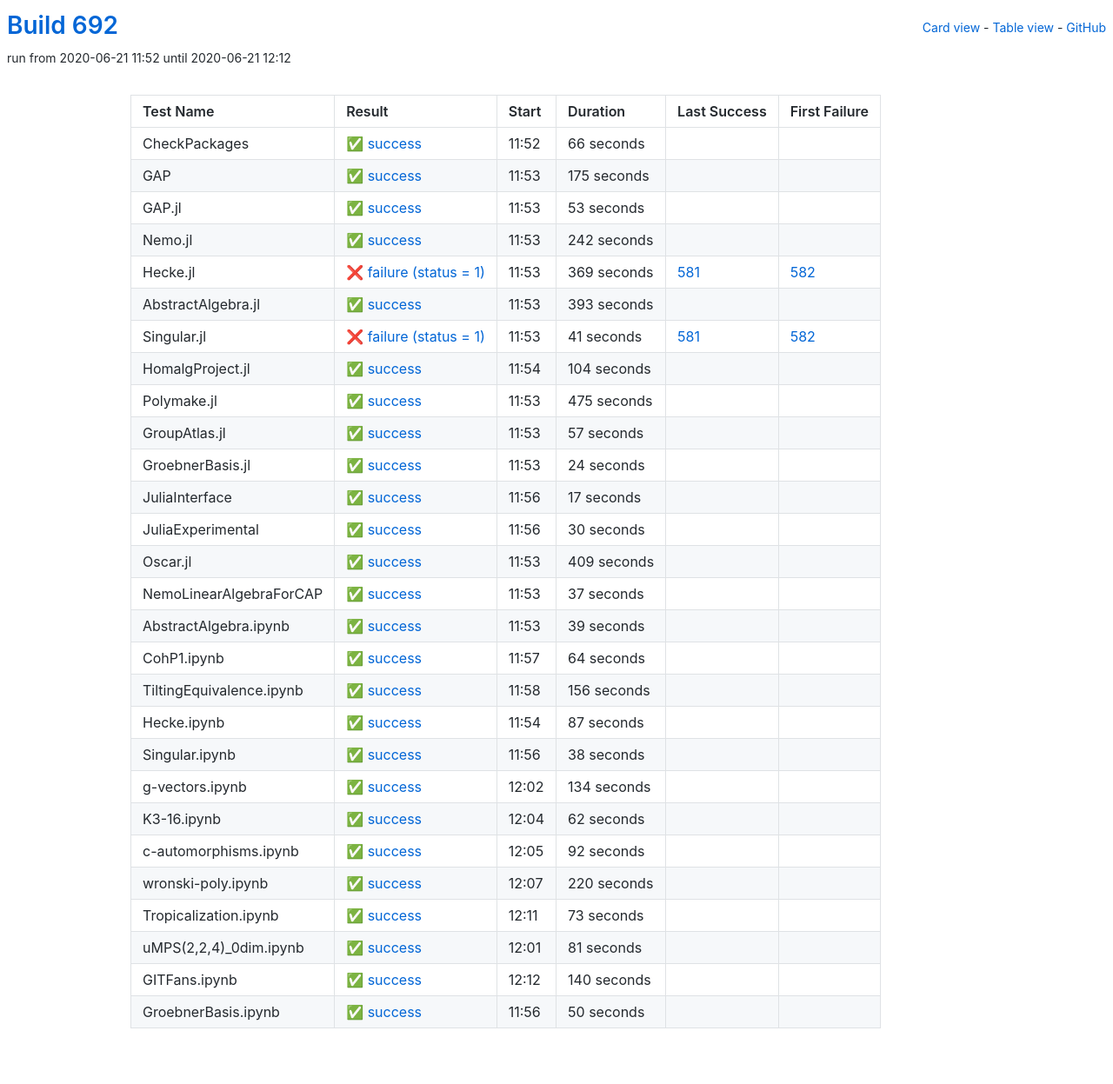
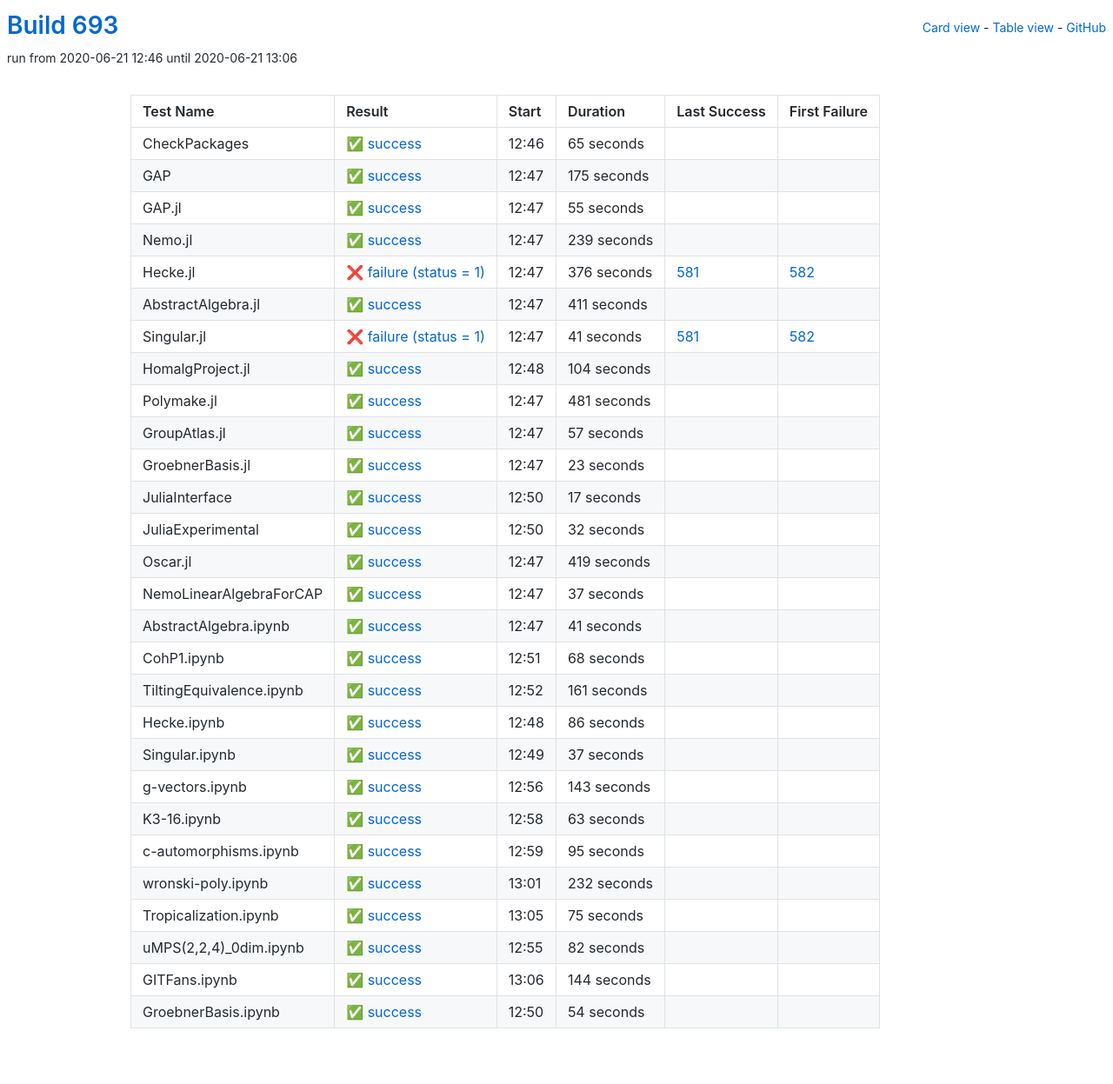
Before and after one commit to oscar-system/oscar-ci-status-1.4, a Jekyll site: the page built from table.html, in a window 1280 px wide. Shown: the whole page at 87% size. Built offline with Jekyll 4.4.1, drawn with Linux system fonts in a browser that asks for light colours.

Commit message:
Build #693

```diff
--- a/_data/ci.yml
+++ b/_data/ci.yml
@@ -1,6 +1,6 @@
 ---
-build: 692
-build_url: https://oscarci.mathematik.uni-kl.de/job/oscar-julia-1.4/692/
+build: 693
+build_url: https://oscarci.mathematik.uni-kl.de/job/oscar-julia-1.4/693/
 job: oscar-julia-1.4
 organization: oscar-system
 repo: oscar-ci-status-1.4
@@ -8,20 +8,20 @@ repourl: https://github.com/oscar-system/oscar-ci-status-1.4
 tests:
 - name: CheckPackages
   id: checkpackages
-  log: https://oscarci.mathematik.uni-kl.de/job/oscar-julia-1.4/692/artifact/logs/build-692/CheckPackages.log
-  start: 2020-06-21 11:52
+  log: https://oscarci.mathematik.uni-kl.de/job/oscar-julia-1.4/693/artifact/logs/build-693/CheckPackages.log
+  start: 2020-06-21 12:46
   success: true
   exitcode: 0
   status: success
-  duration: 66
+  duration: 65
   last_success: false
   last_success_url:
   first_failure: false
   first_failure_url:
 - name: GAP
   id: gap
-  log: https://oscarci.mathematik.uni-kl.de/job/oscar-julia-1.4/692/artifact/logs/build-692/GAP.log
-  start: 2020-06-21 11:53
+  log: https://oscarci.mathematik.uni-kl.de/job/oscar-julia-1.4/693/artifact/logs/build-693/GAP.log
+  start: 2020-06-21 12:47
   success: true
   exitcode: 0
   status: success
@@ -32,56 +32,56 @@ tests:
   first_failure_url:
 - name: GAP.jl
   id: gap-jl
-  log: https://oscarci.mathematik.uni-kl.de/job/oscar-julia-1.4/692/artifact/logs/build-692/GAP.jl.log
-  start: 2020-06-21 11:53
+  log: https://oscarci.mathematik.uni-kl.de/job/oscar-julia-1.4/693/artifact/logs/build-693/GAP.jl.log
+  start: 2020-06-21 12:47
   success: true
   exitcode: 0
   status: success
-  duration: 53
+  duration: 55
   last_success: false
   last_success_url:
   first_failure: false
   first_failure_url:
 - name: Nemo.jl
   id: nemo-jl
-  log: https://oscarci.mathematik.uni-kl.de/job/oscar-julia-1.4/692/artifact/logs/build-692/Nemo.jl.log
-  start: 2020-06-21 11:53
+  log: https://oscarci.mathematik.uni-kl.de/job/oscar-julia-1.4/693/artifact/logs/build-693/Nemo.jl.log
+  start: 2020-06-21 12:47
   success: true
   exitcode: 0
   status: success
-  duration: 242
+  duration: 239
   last_success: false
   last_success_url:
   first_failure: false
   first_failure_url:
 - name: Hecke.jl
   id: hecke-jl
-  log: https://oscarci.mathematik.uni-kl.de/job/oscar-julia-1.4/692/artifact/logs/build-692/Hecke.jl.log
-  start: 2020-06-21 11:53
+  log: https://oscarci.mathematik.uni-kl.de/job/oscar-julia-1.4/693/artifact/logs/build-693/Hecke.jl.log
+  start: 2020-06-21 12:47
   success: false
   exitcode: 1
   status: failure
-  duration: 369
+  duration: 376
   last_success: 581
   last_success_url: https://oscarci.mathematik.uni-kl.de/job/oscar-julia-1.4/581/
   first_failure: 582
   first_failure_url: https://oscarci.mathematik.uni-kl.de/job/oscar-julia-1.4/582/
 - name: AbstractAlgebra.jl
   id: abstractalgebra-jl
-  log: https://oscarci.mathematik.uni-kl.de/job/oscar-julia-1.4/692/artifact/logs/build-692/AbstractAlgebra.jl.log
-  start: 2020-06-21 11:53
+  log: https://oscarci.mathematik.uni-kl.de/job/oscar-julia-1.4/693/artifact/logs/build-693/AbstractAlgebra.jl.log
+  start: 2020-06-21 12:47
   success: true
   exitcode: 0
   status: success
-  duration: 393
+  duration: 411
   last_success: false
   last_success_url:
   first_failure: false
   first_failure_url:
 - name: Singular.jl
   id: singular-jl
-  log: https://oscarci.mathematik.uni-kl.de/job/oscar-julia-1.4/692/artifact/logs/build-692/Singular.jl.log
-  start: 2020-06-21 11:53
+  log: https://oscarci.mathematik.uni-kl.de/job/oscar-julia-1.4/693/artifact/logs/build-693/Singular.jl.log
+  start: 2020-06-21 12:47
   success: false
   exitcode: 1
   status: failure
@@ -92,8 +92,8 @@ tests:
   first_failure_url: https://oscarci.mathematik.uni-kl.de/job/oscar-julia-1.4/582/
 - name: HomalgProject.jl
   id: homalgproject-jl
-  log: https://oscarci.mathematik.uni-kl.de/job/oscar-julia-1.4/692/artifact/logs/build-692/HomalgProject.jl.log
-  start: 2020-06-21 11:54
+  log: https://oscarci.mathematik.uni-kl.de/job/oscar-julia-1.4/693/artifact/logs/build-693/HomalgProject.jl.log
+  start: 2020-06-21 12:48
   success: true
   exitcode: 0
   status: success
@@ -104,20 +104,20 @@ tests:
   first_failure_url:
 - name: Polymake.jl
   id: polymake-jl
-  log: https://oscarci.mathematik.uni-kl.de/job/oscar-julia-1.4/692/artifact/logs/build-692/Polymake.jl.log
-  start: 2020-06-21 11:53
+  log: https://oscarci.mathematik.uni-kl.de/job/oscar-julia-1.4/693/artifact/logs/build-693/Polymake.jl.log
+  start: 2020-06-21 12:47
   success: true
   exitcode: 0
   status: success
-  duration: 475
+  duration: 481
   last_success: false
   last_success_url:
   first_failure: false
   first_failure_url:
 - name: GroupAtlas.jl
   id: groupatlas-jl
-  log: https://oscarci.mathematik.uni-kl.de/job/oscar-julia-1.4/692/artifact/logs/build-692/GroupAtlas.jl.log
-  start: 2020-06-21 11:53
+  log: https://oscarci.mathematik.uni-kl.de/job/oscar-julia-1.4/693/artifact/logs/build-693/GroupAtlas.jl.log
+  start: 2020-06-21 12:47
   success: true
   exitcode: 0
   status: success
@@ -128,20 +128,20 @@ tests:
   first_failure_url:
 - name: GroebnerBasis.jl
   id: groebnerbasis-jl
-  log: https://oscarci.mathematik.uni-kl.de/job/oscar-julia-1.4/692/artifact/logs/build-692/GroebnerBasis.jl.log
-  start: 2020-06-21 11:53
+  log: https://oscarci.mathematik.uni-kl.de/job/oscar-julia-1.4/693/artifact/logs/build-693/GroebnerBasis.jl.log
+  start: 2020-06-21 12:47
   success: true
   exitcode: 0
   status: success
-  duration: 24
+  duration: 23
   last_success: false
   last_success_url:
   first_failure: false
   first_failure_url:
 - name: JuliaInterface
   id: juliainterface
-  log: https://oscarci.mathematik.uni-kl.de/job/oscar-julia-1.4/692/artifact/logs/build-692/JuliaInterface.log
-  start: 2020-06-21 11:56
+  log: https://oscarci.mathematik.uni-kl.de/job/oscar-julia-1.4/693/artifact/logs/build-693/JuliaInterface.log
+  start: 2020-06-21 12:50
   success: true
   exitcode: 0
   status: success
@@ -152,32 +152,32 @@ tests:
   first_failure_url:
 - name: JuliaExperimental
   id: juliaexperimental
-  log: https://oscarci.mathematik.uni-kl.de/job/oscar-julia-1.4/692/artifact/logs/build-692/JuliaExperimental.log
-  start: 2020-06-21 11:56
+  log: https://oscarci.mathematik.uni-kl.de/job/oscar-julia-1.4/693/artifact/logs/build-693/JuliaExperimental.log
+  start: 2020-06-21 12:50
   success: true
   exitcode: 0
   status: success
-  duration: 30
+  duration: 32
   last_success: false
   last_success_url:
   first_failure: false
   first_failure_url:
 - name: Oscar.jl
   id: oscar-jl
-  log: https://oscarci.mathematik.uni-kl.de/job/oscar-julia-1.4/692/artifact/logs/build-692/Oscar.jl.log
-  start: 2020-06-21 11:53
+  log: https://oscarci.mathematik.uni-kl.de/job/oscar-julia-1.4/693/artifact/logs/build-693/Oscar.jl.log
+  start: 2020-06-21 12:47
   success: true
   exitcode: 0
   status: success
-  duration: 409
+  duration: 419
   last_success: false
   last_success_url:
   first_failure: false
   first_failure_url:
 - name: NemoLinearAlgebraForCAP
   id: nemolinearalgebraforcap
-  log: https://oscarci.mathematik.uni-kl.de/job/oscar-julia-1.4/692/artifact/logs/build-692/NemoLinearAlgebraForCAP.log
-  start: 2020-06-21 11:53
+  log: https://oscarci.mathematik.uni-kl.de/job/oscar-julia-1.4/693/artifact/logs/build-693/NemoLinearAlgebraForCAP.log
+  start: 2020-06-21 12:47
   success: true
   exitcode: 0
   status: success
@@ -188,156 +188,156 @@ tests:
   first_failure_url:
 - name: AbstractAlgebra.ipynb
   id: abstractalgebra-ipynb
-  log: https://oscarci.mathematik.uni-kl.de/job/oscar-julia-1.4/692/artifact/logs/build-692/AbstractAlgebra.ipynb.log
-  start: 2020-06-21 11:53
+  log: https://oscarci.mathematik.uni-kl.de/job/oscar-julia-1.4/693/artifact/logs/build-693/AbstractAlgebra.ipynb.log
+  start: 2020-06-21 12:47
   success: true
   exitcode: 0
   status: success
-  duration: 39
+  duration: 41
   last_success: false
   last_success_url:
   first_failure: false
   first_failure_url:
 - name: CohP1.ipynb
   id: cohp1-ipynb
-  log: https://oscarci.mathematik.uni-kl.de/job/oscar-julia-1.4/692/artifact/logs/build-692/CohP1.ipynb.log
-  start: 2020-06-21 11:57
+  log: https://oscarci.mathematik.uni-kl.de/job/oscar-julia-1.4/693/artifact/logs/build-693/CohP1.ipynb.log
+  start: 2020-06-21 12:51
   success: true
   exitcode: 0
   status: success
-  duration: 64
+  duration: 68
   last_success: false
   last_success_url:
   first_failure: false
   first_failure_url:
 - name: TiltingEquivalence.ipynb
   id: tiltingequivalence-ipynb
-  log: https://oscarci.mathematik.uni-kl.de/job/oscar-julia-1.4/692/artifact/logs/build-692/TiltingEquivalence.ipynb.log
-  start: 2020-06-21 11:58
+  log: https://oscarci.mathematik.uni-kl.de/job/oscar-julia-1.4/693/artifact/logs/build-693/TiltingEquivalence.ipynb.log
+  start: 2020-06-21 12:52
   success: true
   exitcode: 0
   status: success
-  duration: 156
+  duration: 161
   last_success: false
   last_success_url:
   first_failure: false
   first_failure_url:
 - name: Hecke.ipynb
   id: hecke-ipynb
-  log: https://oscarci.mathematik.uni-kl.de/job/oscar-julia-1.4/692/artifact/logs/build-692/Hecke.ipynb.log
-  start: 2020-06-21 11:54
+  log: https://oscarci.mathematik.uni-kl.de/job/oscar-julia-1.4/693/artifact/logs/build-693/Hecke.ipynb.log
+  start: 2020-06-21 12:48
   success: true
   exitcode: 0
   status: success
-  duration: 87
+  duration: 86
   last_success: false
   last_success_url:
   first_failure: false
   first_failure_url:
 - name: Singular.ipynb
   id: singular-ipynb
-  log: https://oscarci.mathematik.uni-kl.de/job/oscar-julia-1.4/692/artifact/logs/build-692/Singular.ipynb.log
-  start: 2020-06-21 11:56
+  log: https://oscarci.mathematik.uni-kl.de/job/oscar-julia-1.4/693/artifact/logs/build-693/Singular.ipynb.log
+  start: 2020-06-21 12:49
   success: true
   exitcode: 0
   status: success
-  duration: 38
+  duration: 37
   last_success: false
   last_success_url:
   first_failure: false
   first_failure_url:
 - name: g-vectors.ipynb
   id: g-vectors-ipynb
-  log: https://oscarci.mathematik.uni-kl.de/job/oscar-julia-1.4/692/artifact/logs/build-692/g-vectors.ipynb.log
-  start: 2020-06-21 12:02
+  log: https://oscarci.mathematik.uni-kl.de/job/oscar-julia-1.4/693/artifact/logs/build-693/g-vectors.ipynb.log
+  start: 2020-06-21 12:56
   success: true
   exitcode: 0
   status: success
-  duration: 134
+  duration: 143
   last_success: false
   last_success_url:
   first_failure: false
   first_failure_url:
 - name: K3-16.ipynb
   id: k3-16-ipynb
-  log: https://oscarci.mathematik.uni-kl.de/job/oscar-julia-1.4/692/artifact/logs/build-692/K3-16.ipynb.log
-  start: 2020-06-21 12:04
+  log: https://oscarci.mathematik.uni-kl.de/job/oscar-julia-1.4/693/artifact/logs/build-693/K3-16.ipynb.log
+  start: 2020-06-21 12:58
   success: true
   exitcode: 0
   status: success
-  duration: 62
+  duration: 63
   last_success: false
   last_success_url:
   first_failure: false
   first_failure_url:
 - name: c-automorphisms.ipynb
   id: c-automorphisms-ipynb
-  log: https://oscarci.mathematik.uni-kl.de/job/oscar-julia-1.4/692/artifact/logs/build-692/c-automorphisms.ipynb.log
-  start: 2020-06-21 12:05
+  log: https://oscarci.mathematik.uni-kl.de/job/oscar-julia-1.4/693/artifact/logs/build-693/c-automorphisms.ipynb.log
+  start: 2020-06-21 12:59
   success: true
   exitcode: 0
   status: success
-  duration: 92
+  duration: 95
   last_success: false
   last_success_url:
   first_failure: false
   first_failure_url:
 - name: wronski-poly.ipynb
   id: wronski-poly-ipynb
-  log: https://oscarci.mathematik.uni-kl.de/job/oscar-julia-1.4/692/artifact/logs/build-692/wronski-poly.ipynb.log
-  start: 2020-06-21 12:07
+  log: https://oscarci.mathematik.uni-kl.de/job/oscar-julia-1.4/693/artifact/logs/build-693/wronski-poly.ipynb.log
+  start: 2020-06-21 13:01
   success: true
   exitcode: 0
   status: success
-  duration: 220
+  duration: 232
   last_success: false
   last_success_url:
   first_failure: false
   first_failure_url:
 - name: Tropicalization.ipynb
   id: tropicalization-ipynb
-  log: https://oscarci.mathematik.uni-kl.de/job/oscar-julia-1.4/692/artifact/logs/build-692/Tropicalization.ipynb.log
-  start: 2020-06-21 12:11
+  log: https://oscarci.mathematik.uni-kl.de/job/oscar-julia-1.4/693/artifact/logs/build-693/Tropicalization.ipynb.log
+  start: 2020-06-21 13:05
   success: true
   exitcode: 0
   status: success
-  duration: 73
+  duration: 75
   last_success: false
   last_success_url:
   first_failure: false
   first_failure_url:
 - name: uMPS(2,2,4)_0dim.ipynb
   id: umps-2-2-4-0dim-ipynb
-  log: https://oscarci.mathematik.uni-kl.de/job/oscar-julia-1.4/692/artifact/logs/build-692/uMPS-2-2-4-_0dim.ipynb.log
-  start: 2020-06-21 12:01
+  log: https://oscarci.mathematik.uni-kl.de/job/oscar-julia-1.4/693/artifact/logs/build-693/uMPS-2-2-4-_0dim.ipynb.log
+  start: 2020-06-21 12:55
   success: true
   exitcode: 0
   status: success
-  duration: 81
+  duration: 82
   last_success: false
   last_success_url:
   first_failure: false
   first_failure_url:
 - name: GITFans.ipynb
   id: gitfans-ipynb
-  log: https://oscarci.mathematik.uni-kl.de/job/oscar-julia-1.4/692/artifact/logs/build-692/GITFans.ipynb.log
-  start: 2020-06-21 12:12
+  log: https://oscarci.mathematik.uni-kl.de/job/oscar-julia-1.4/693/artifact/logs/build-693/GITFans.ipynb.log
+  start: 2020-06-21 13:06
   success: true
   exitcode: 0
   status: success
-  duration: 140
+  duration: 144
   last_success: false
   last_success_url:
   first_failure: false
   first_failure_url:
 - name: GroebnerBasis.ipynb
   id: groebnerbasis-ipynb
-  log: https://oscarci.mathematik.uni-kl.de/job/oscar-julia-1.4/692/artifact/logs/build-692/GroebnerBasis.ipynb.log
-  start: 2020-06-21 11:56
+  log: https://oscarci.mathematik.uni-kl.de/job/oscar-julia-1.4/693/artifact/logs/build-693/GroebnerBasis.ipynb.log
+  start: 2020-06-21 12:50
   success: true
   exitcode: 0
   status: success
-  duration: 50
+  duration: 54
   last_success: false
   last_success_url:
   first_failure: false
```
Also changed, not shown: README.md.
